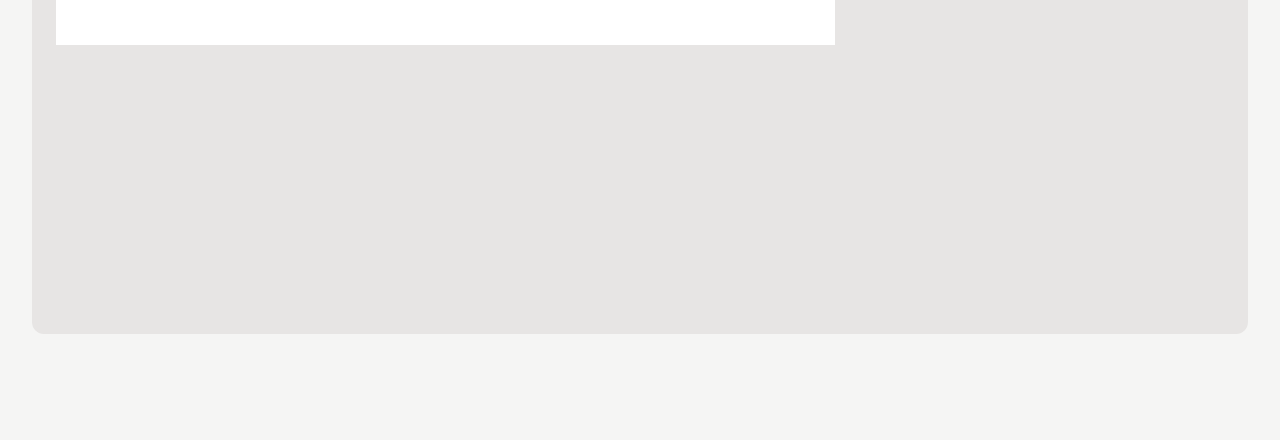
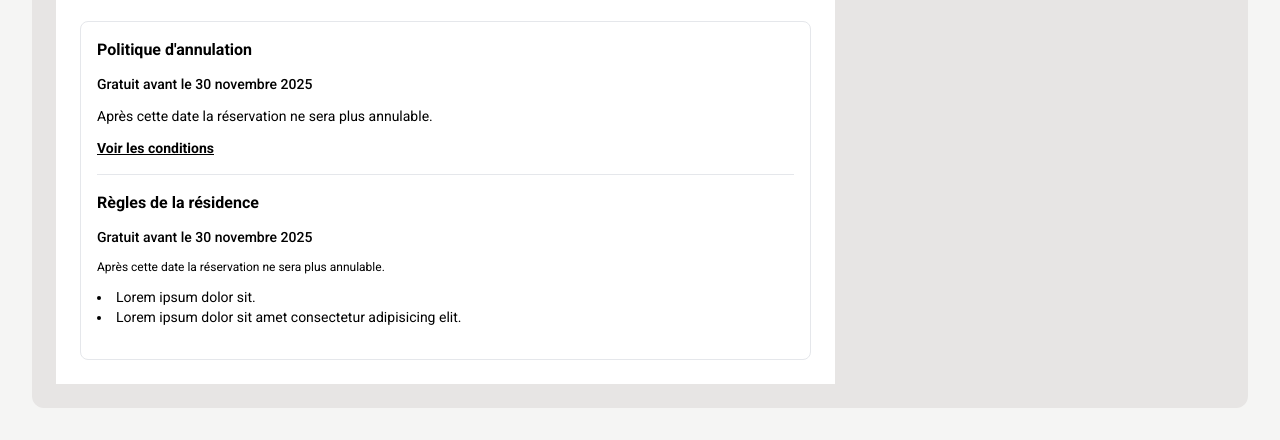
Before and after one commit to MaximeBel24/DymaBiarritz, a website: page src/index.html in a window 1280 px wide. Shown: the part 498-938 px from the top of the page. Before the commit the page ends 864 px from the top, so only its background shows below. Drawn offline with Linux system fonts and the light colour scheme.

Commit message:
feature: politique et règles

```diff
--- a/src/index.html
+++ b/src/index.html
@@ -63,6 +63,23 @@
               </div>
             </div>
           </div>
+          <div class="rounded-lg border p-4">
+            <div class="mb-4 flex flex-col gap-y-3 border-b pb-4">
+              <h3 class="text-base font-bold">Politique d'annulation</h3>
+              <h4 class="font-medium">Gratuit avant le 30 novembre 2025</h4>
+              <p>Après cette date la réservation ne sera plus annulable.</p>
+              <a href="#" class="font-bold underline transition-colors hover:text-blue-500">Voir les conditions</a>
+            </div>
+            <div class="mb-4 flex flex-col gap-y-3">
+              <h3 class="text-base font-bold">Règles de la résidence</h3>
+              <h4 class="font-medium">Gratuit avant le 30 novembre 2025</h4>
+              <p class="text-xs">Après cette date la réservation ne sera plus annulable.</p>
+              <ul class="list-inside list-disc">
+                <li>Lorem ipsum dolor sit.</li>
+                <li>Lorem ipsum dolor sit amet consectetur adipisicing elit.</li>
+              </ul>
+            </div>
+          </div>
         </div>
       </main>
     </div>
```
Also changed, not shown: src/output.css.
